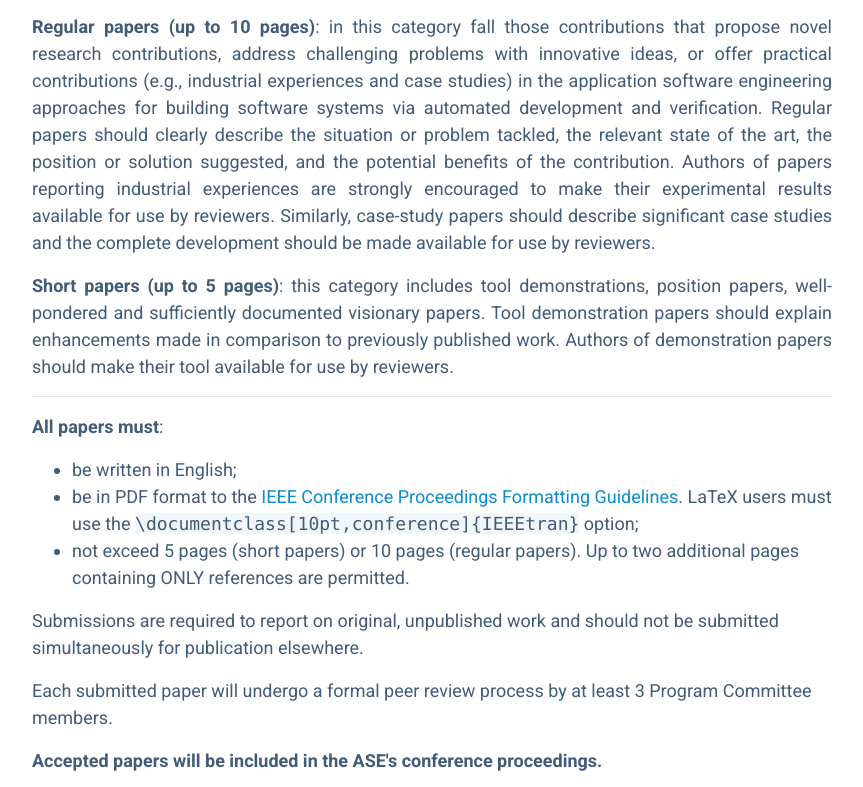
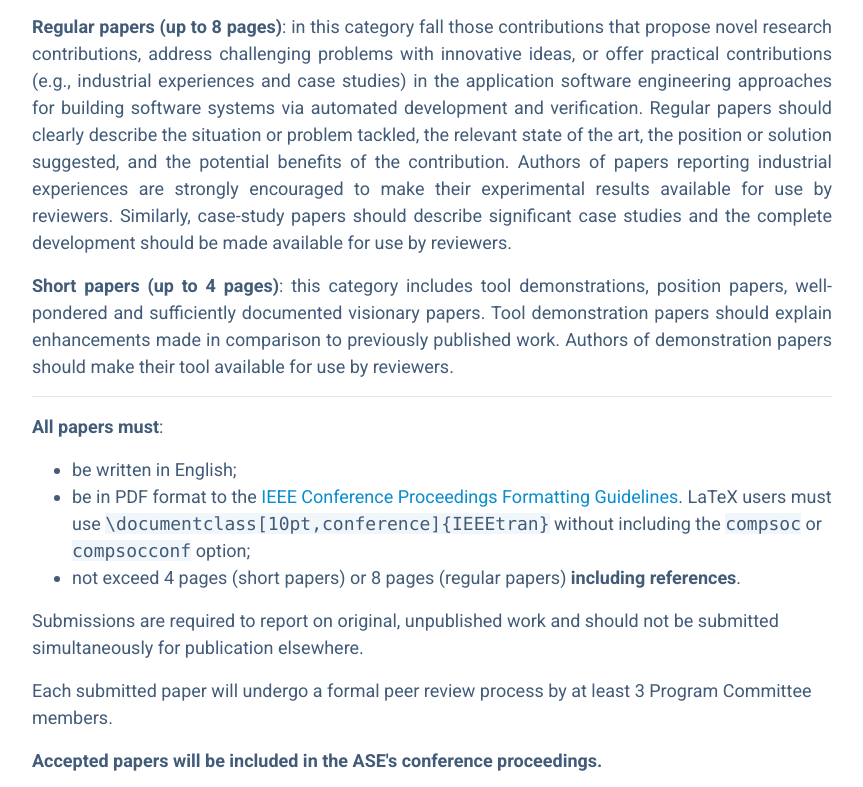
Before and after one commit to asyde-series/asyde2025, a plain HTML site: page index.html in a window 1280 px wide. Shown: the part 2878-3665 px from the top of the page, without its empty margins (208-1071 px from the left). Drawn offline with Linux system fonts and the light colour scheme.

Commit message:
Updating guidelines

```diff
--- a/index.html
+++ b/index.html
@@ -172,18 +172,18 @@
 						Contribution can be:
 					</p>
 					<p class="text-justify">
-						<strong>Regular papers (up to 10 pages)</strong>: in this category fall those contributions that propose novel research contributions, address challenging problems with innovative ideas, or offer practical contributions (e.g., industrial experiences and case studies) in the application software engineering approaches for building software systems via automated development and verification. Regular papers should clearly describe the situation or problem tackled, the relevant state of the art, the position or solution suggested, and the potential benefits of the contribution. Authors of papers reporting industrial experiences are strongly encouraged to make their experimental results available for use by reviewers. Similarly, case-study papers should describe significant case studies and the complete development should be made available for use by reviewers.
+						<strong>Regular papers (up to 8 pages)</strong>: in this category fall those contributions that propose novel research contributions, address challenging problems with innovative ideas, or offer practical contributions (e.g., industrial experiences and case studies) in the application software engineering approaches for building software systems via automated development and verification. Regular papers should clearly describe the situation or problem tackled, the relevant state of the art, the position or solution suggested, and the potential benefits of the contribution. Authors of papers reporting industrial experiences are strongly encouraged to make their experimental results available for use by reviewers. Similarly, case-study papers should describe significant case studies and the complete development should be made available for use by reviewers.
 					</p>
 					<p class="text-justify">
-						<strong>Short papers (up to 5 pages)</strong>: this category includes tool demonstrations, position papers, well-pondered and sufficiently documented visionary papers. Tool demonstration papers should explain enhancements made in comparison to previously published work. Authors of demonstration papers should make their tool available for use by reviewers.
+						<strong>Short papers (up to 4 pages)</strong>: this category includes tool demonstrations, position papers, well-pondered and sufficiently documented visionary papers. Tool demonstration papers should explain enhancements made in comparison to previously published work. Authors of demonstration papers should make their tool available for use by reviewers.
 					</p>
 					<hr>
 					<p class="text-justify">
 						<strong>All papers must</strong>:
 						<ul>
 							<li>be written in English;</li>
-							<li>be in PDF format to the <a href="https://www.ieee.org/conferences/publishing/templates.html" target="_blank">IEEE Conference Proceedings Formatting Guidelines</a>. LaTeX users must use the <span class="text-monospace theme-bg-light">\documentclass[10pt,conference]{IEEEtran}</span> option;</li>
-							<li>not exceed 5 pages (short papers) or 10 pages (regular papers). Up to two additional pages containing ONLY references are permitted.
+							<li>be in PDF format to the <a href="https://www.ieee.org/conferences/publishing/templates.html" target="_blank">IEEE Conference Proceedings Formatting Guidelines</a>. LaTeX users must use <span class="text-monospace theme-bg-light">\documentclass[10pt,conference]{IEEEtran}</span> without including the <span class="text-monospace theme-bg-light">compsoc</span>  or <span class="text-monospace theme-bg-light">compsocconf</span> option;</li>
+							<li>not exceed 4 pages (short papers) or 8 pages (regular papers) <strong>including references</strong>.
 						</ul>
 						<p>
 							Submissions are required to report on original, unpublished work and should not be submitted simultaneously for publication elsewhere.
```
